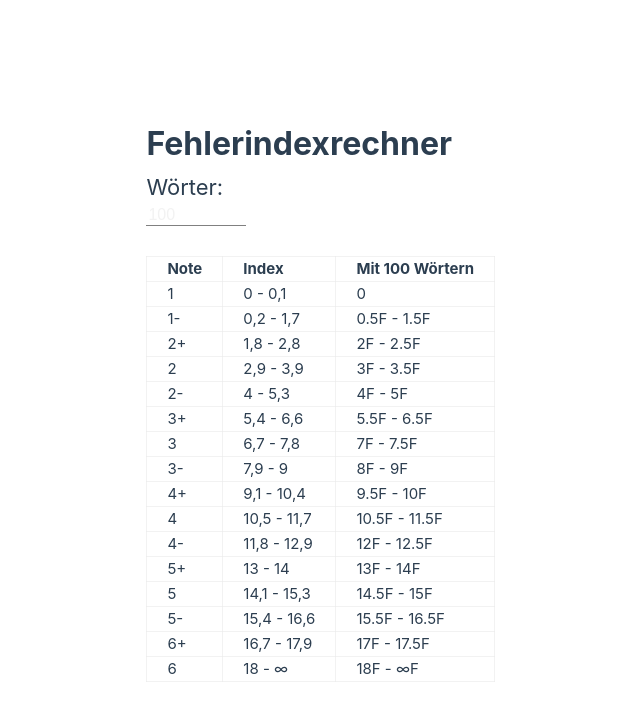
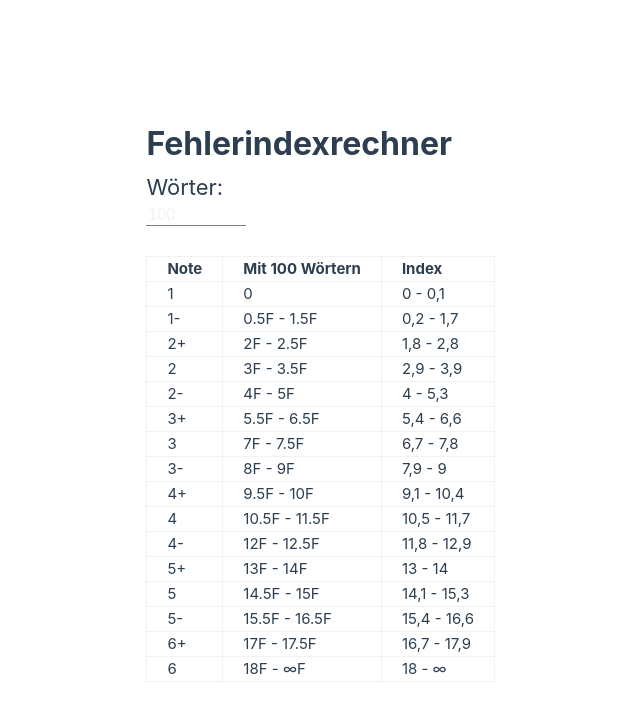
Before and after one commit to NicholasThierolf/joanne-noten, a Vue app: page / in a window 1280 px wide. Shown: the top 720 px of the page, without its empty margins (145-785 px from the left). Built offline with nearby package versions, Linux system fonts and the light colour scheme.

Commit message:
changed columns

```diff
--- a/src/App.vue
+++ b/src/App.vue
@@ -122,14 +122,14 @@ state.rows = calculateRows();
     <table>
       <tr>
         <th>Note</th>
+        <th>Mit {{ state.textLength }} Wörtern</th>
         <th>Index</th>
-        <th>Mit {{ state.textLength }} Wörtern</th>
       </tr>
       <tr v-for="row in state.rows">
         <td>{{ row.grade }}</td>
-        <td>{{ `${row.from}`.replace(".", ",") }} - {{ `${row.upto}`.replace(".", ",") }}</td>
         <td v-if="row.low == row.high">{{ row.low }}</td>
         <td v-else>{{ row.low }}F - {{ row.high }}F</td>
+        <td>{{ `${row.from}`.replace(".", ",") }} - {{ `${row.upto}`.replace(".", ",") }}</td>
       </tr>
     </table>
   </main>
```
Also changed, not shown: 5 other files (tests, documents, lock files or other folders).
